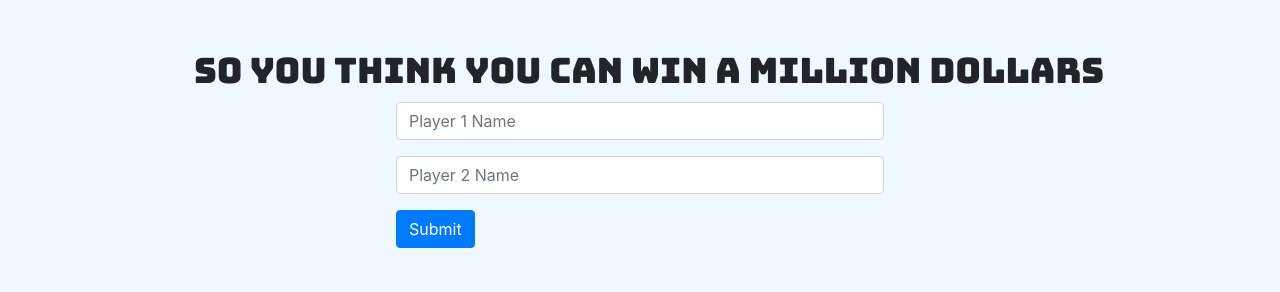
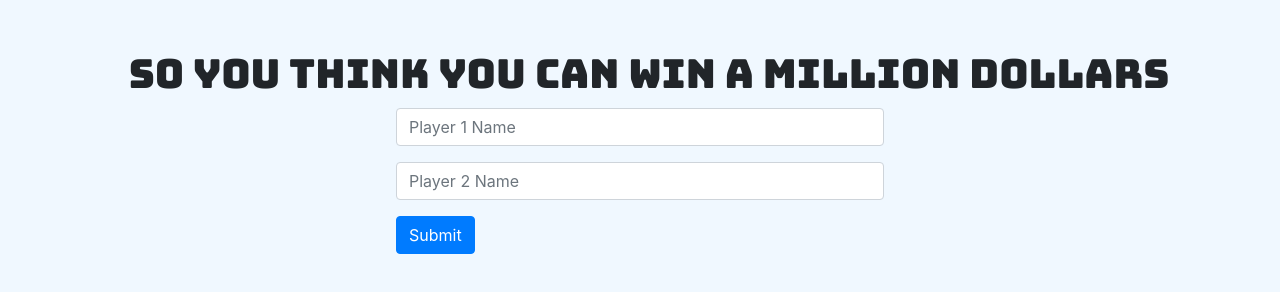
Before and after one commit to craig-mcgowan/seir-project-1, a plain HTML site: page index.html in a window 1280 px wide. Drawn offline with nearby package versions, Linux system fonts and the light colour scheme.

Commit message:
updated mobile formatting

```diff
--- a/css/style.css
+++ b/css/style.css
@@ -6,10 +6,10 @@ body{
 }
 .game-title{
     display: flex;
-    margin: 50px 2px 10px 20px;
+    margin: 20px 2px 10px 20px;
     justify-content: center;
     font-family: 'Bungee', cursive;
-    font-size: 35px;
+    font-size: 25px;
     text-align: center;
 }
 .question-header{
@@ -124,4 +124,8 @@ form{
         width: 900px;
         margin:0 auto}
     .ans{width:400px}
+    .game-title{
+        font-size: 40px;
+        margin-top: 50px;
+    }
 }
```
